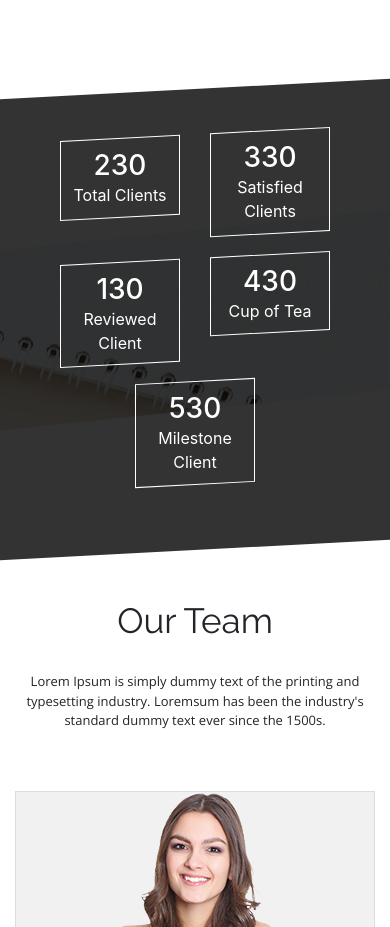
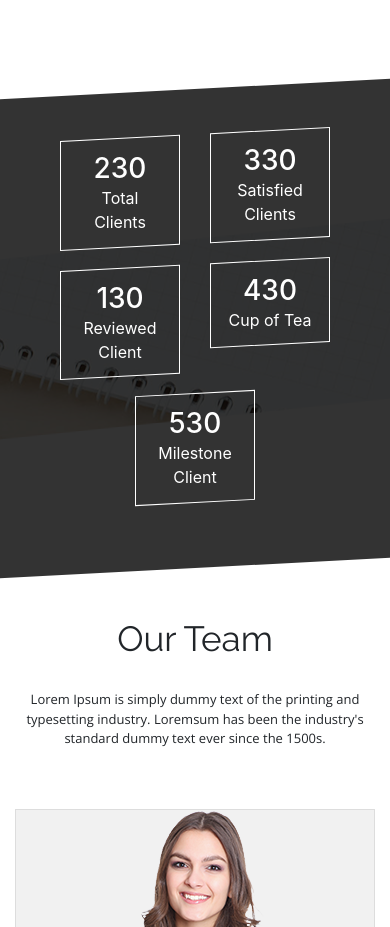
Before and after one commit to FarhanaIslamMaliha/hunt, a plain HTML site: page index.html in a window 390 px wide. Shown: the part 6800-7727 px from the top of the page. Drawn offline with nearby package versions, Linux system fonts and the light colour scheme.

Commit message:
responsive design change

```diff
--- a/css/responsive.css
+++ b/css/responsive.css
@@ -296,7 +296,7 @@
 */
     #counter-part .counter {
         margin-bottom: 20px;
-        padding: 10px 12px;
+        padding: 13px 16px;;
 
     }
 
```
